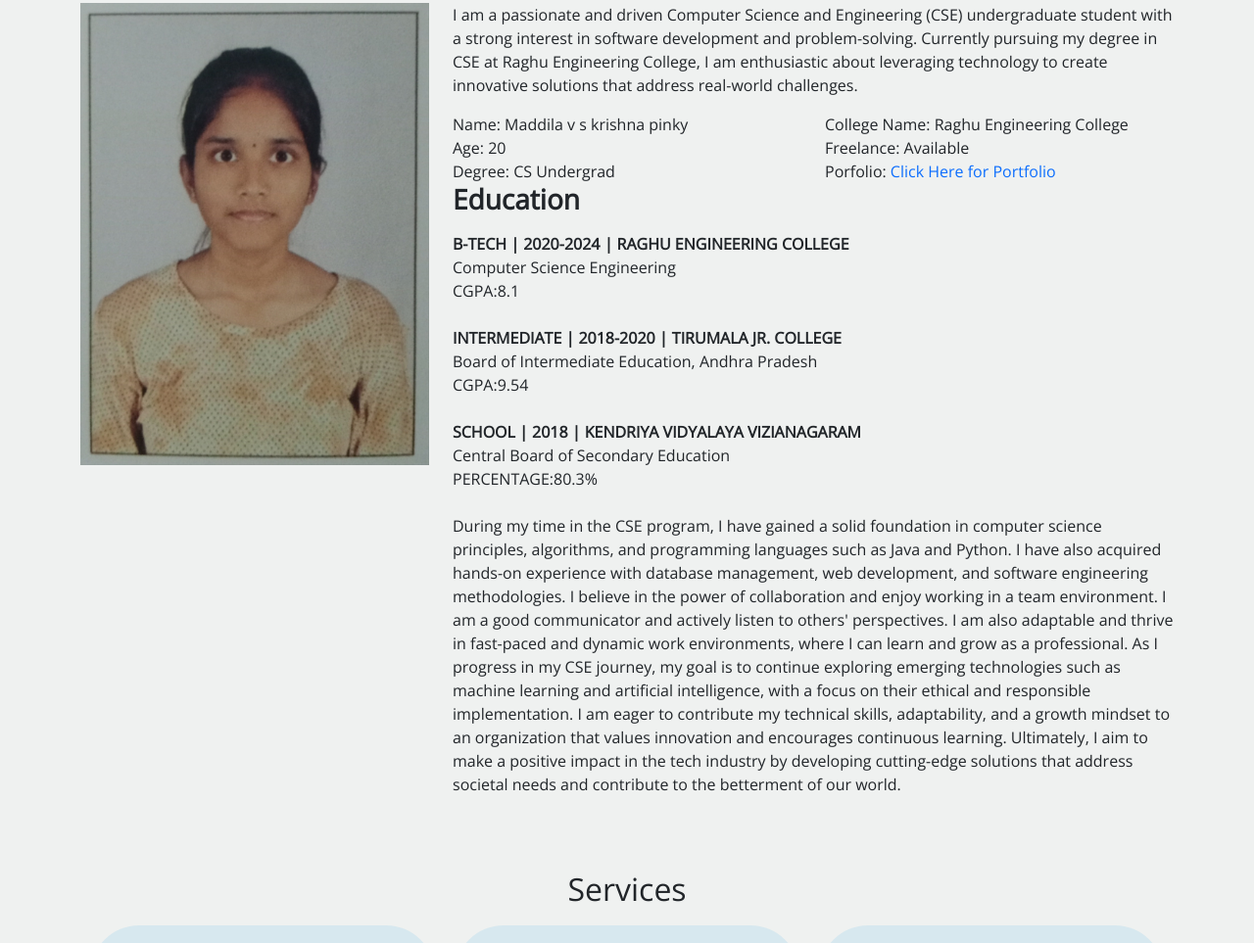
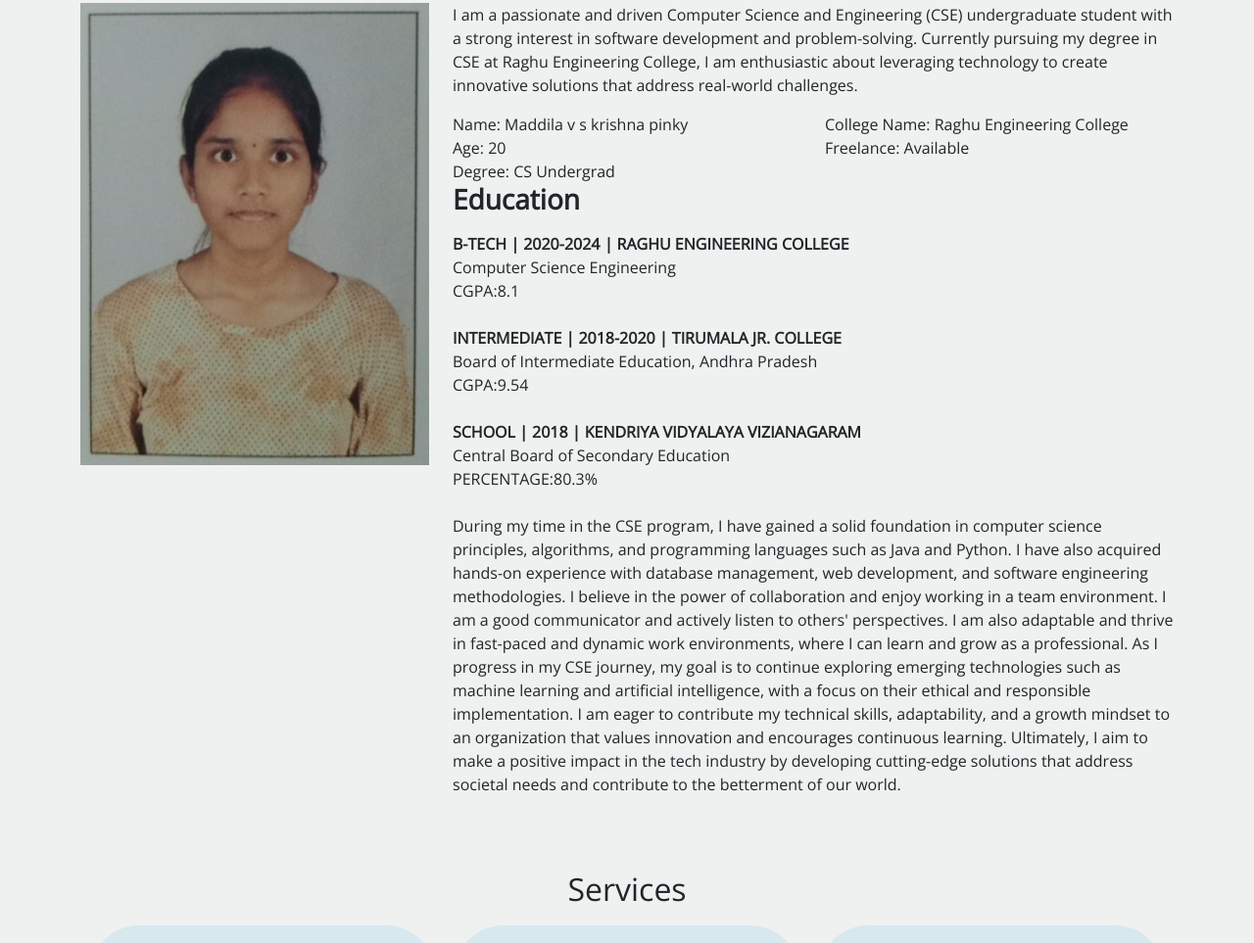
Before and after one commit to krishnapinky-23/portfolio, a plain HTML site: page index.html in a window 1280 px wide. Shown: the part 873-1836 px from the top of the page at 98% size. Drawn offline with nearby package versions, Linux system fonts and the light colour scheme.

Commit message:
Update index.html

```diff
--- a/index.html
+++ b/index.html
@@ -100,8 +100,6 @@
               <ul>
                 <li>College Name: Raghu Engineering College</li>
                 <li>Freelance: Available</li>
-                <li>Porfolio: <a href="http://www.google.com" target="_blank" rel="noopener noreferrer"
-                    class="text-decoration-none">Click Here for Portfolio</a> </li>
               </ul>
 
             </div>
```
